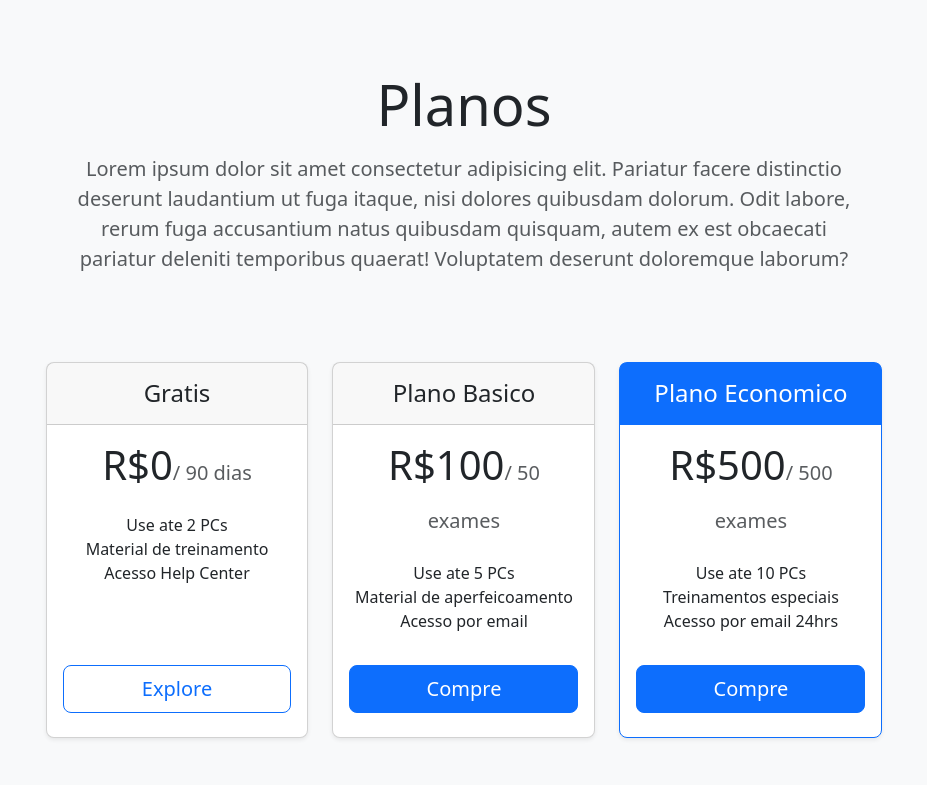
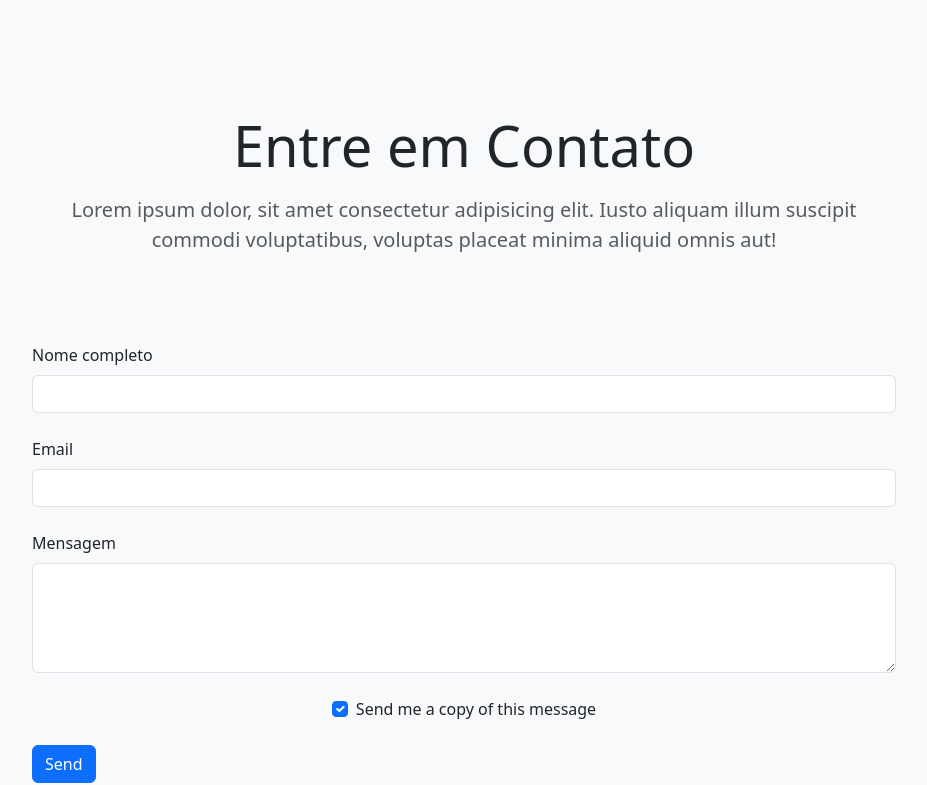
Before and after one commit to guisazevedo/dent_dev, a React (Vite) app: page / in a window 1280 px wide. Shown: the part 2577-3362 px from the top of the page, without its empty margins (176-1103 px from the left). Built offline with nearby package versions, Linux system fonts and the light colour scheme.

Commit message:
implement contato

```diff
--- a/src/02_block/Contact.tsx
+++ b/src/02_block/Contact.tsx
@@ -2,9 +2,63 @@ import React from "react";
 
 const Contact = () => {
   return (
-    <div>
-      <label htmlFor="comment">Comments:</label>
-      <textarea className="form-control" id="comment" name="text"></textarea>
+    <div className="w-75 mx-auto p-5">
+      <div className="p-3 pb-md-4 mx-auto text-center mb-5">
+        <h1 className="display-4 fw-normal mb-3">Entre em Contato</h1>
+        <p className="fs-5 text-body-secondary">
+          Lorem ipsum dolor, sit amet consectetur adipisicing elit. Iusto
+          aliquam illum suscipit commodi voluptatibus, voluptas placeat minima
+          aliquid omnis aut!
+        </p>
+      </div>
+      <form>
+        {/* <!-- Name input --> */}
+        <div className="form-outline mb-4">
+          <label className="form-label" htmlFor="form4Example1">
+            Nome completo
+          </label>
+          <input type="text" id="form4Example1" className="form-control" />
+        </div>
+
+        {/* <!-- Email input --> */}
+        <div className="form-outline mb-4">
+          <label className="form-label" htmlFor="form4Example2">
+            Email
+          </label>
+          <input type="email" id="form4Example2" className="form-control" />
+        </div>
+
+        {/* <!-- Message input --> */}
+        <div className="form-outline mb-4">
+          <label className="form-label" htmlFor="form4Example3">
+            Mensagem
+          </label>
+          <textarea
+            className="form-control"
+            id="form4Example3"
+            rows={4}
+          ></textarea>
+        </div>
+
+        {/* <!-- Checkbox --> */}
+        <div className="form-check d-flex justify-content-center mb-4">
+          <input
+            className="form-check-input me-2"
+            type="checkbox"
+            value=""
+            id="form4Example4"
+            checked
+          />
+          <label className="form-check-label" htmlFor="form4Example4">
+            Send me a copy of this message
+          </label>
+        </div>
+
+        {/* <!-- Submit button --> */}
+        <button type="submit" className="btn btn-primary btn-block mb-4">
+          Send
+        </button>
+      </form>
     </div>
   );
 };
--- a/src/02_block/FAQ.tsx
+++ b/src/02_block/FAQ.tsx
@@ -10,6 +10,7 @@ const FAQ = () => {
             aliquid omnis aut!
           </p>
         </div>
+        <h3>Topico 01</h3>
         <div className="accordion" id="accordionExample">
           <div className="accordion-item">
             <h2 className="accordion-header">
--- a/src/App.tsx
+++ b/src/App.tsx
@@ -3,6 +3,7 @@ import Carousel from "./02_block/Carousel";
 import Planos from "./02_block/Planos";
 import Video from "./02_block/Video";
 import FAQ from "./02_block/FAQ";
+import Contact from "./02_block/Contact";
 import Footer from "./02_block/Footer";
 import Login from "./02_block/Login";
 
@@ -17,6 +18,8 @@ function App() {
       <div className="b-example-divider"></div>
       <FAQ />
       <div className="b-example-divider"></div>
+      <Contact />
+      <div className="b-example-divider"></div>
       <Planos />
       {/* <Footer /> */}
       <Login />
```
